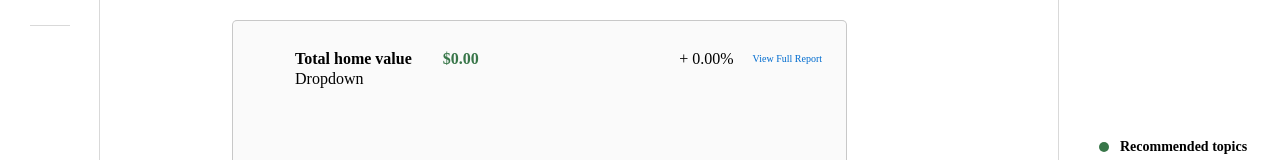
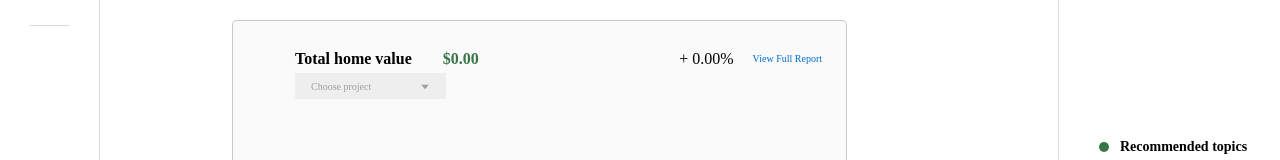
Before and after one commit to tkg808/padplot, a React (Create React App) app: page / in a window 1280 px wide. Shown: the part 486-646 px from the top of the page. Built offline with nearby package versions, Linux system fonts and the light colour scheme.

Commit message:
Add dropdown placeholder

```diff
--- a/src/components/homePage/HomePage.css
+++ b/src/components/homePage/HomePage.css
@@ -37,6 +37,7 @@ div.home-page-report-container
 
 div.home-page-report-top-row-container
 {
+  margin-bottom: 3px;
   display: flex;
   justify-content: space-between;
 }
@@ -74,3 +75,16 @@ a.home-page-report-full-link
   font-size: 10px;
   color: #006CCF;
 }
+
+div.home-page-report-dropdown-container
+{
+  width: 151px;
+  height: 26px;
+  padding: 6px 16px 5px 16px;
+  display: flex;
+  justify-content: space-between;
+  align-items: center;
+  font-size: 10px;
+  color: #9E9E9E;
+  background-color: #EEEEEE;
+}
--- a/src/components/homePage/HomePage.js
+++ b/src/components/homePage/HomePage.js
@@ -4,6 +4,7 @@ import HomeCard from './homeCard/HomeCard';
 import plan_image from '../../res/plan_image.png';
 import design_image from '../../res/design_image.png';
 import build_image from '../../res/build_image.png';
+import { IoCaretDownSharp } from 'react-icons/io5';
 
 export default function HomePage()
 {
@@ -61,7 +62,7 @@ export default function HomePage()
           </div>
         </div>
         <div className="home-page-report-dropdown-container">
-          Dropdown
+          Choose project <IoCaretDownSharp className="home-page-report-dropdown-arrow-icon" />
         </div>
         <div className="home-page-report-info-container">
           <div className="home-page-report-info"></div>
```
